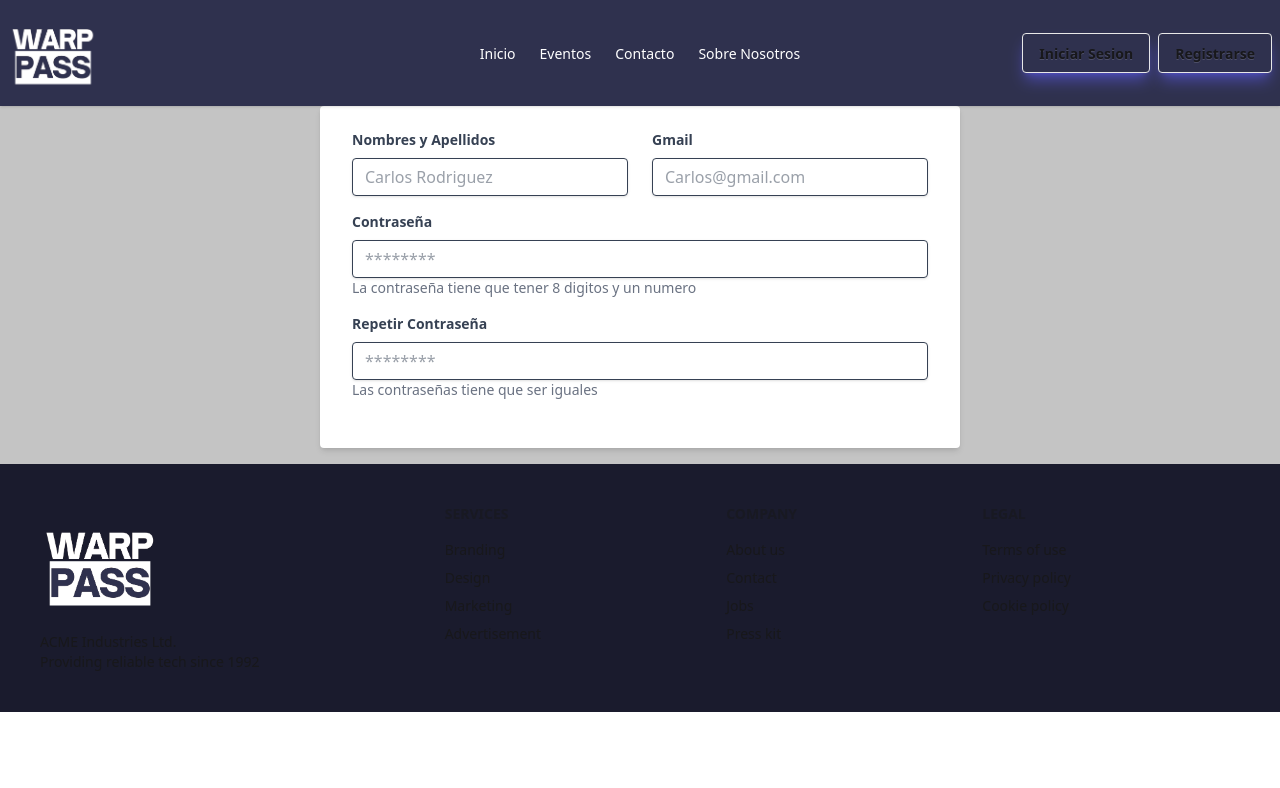
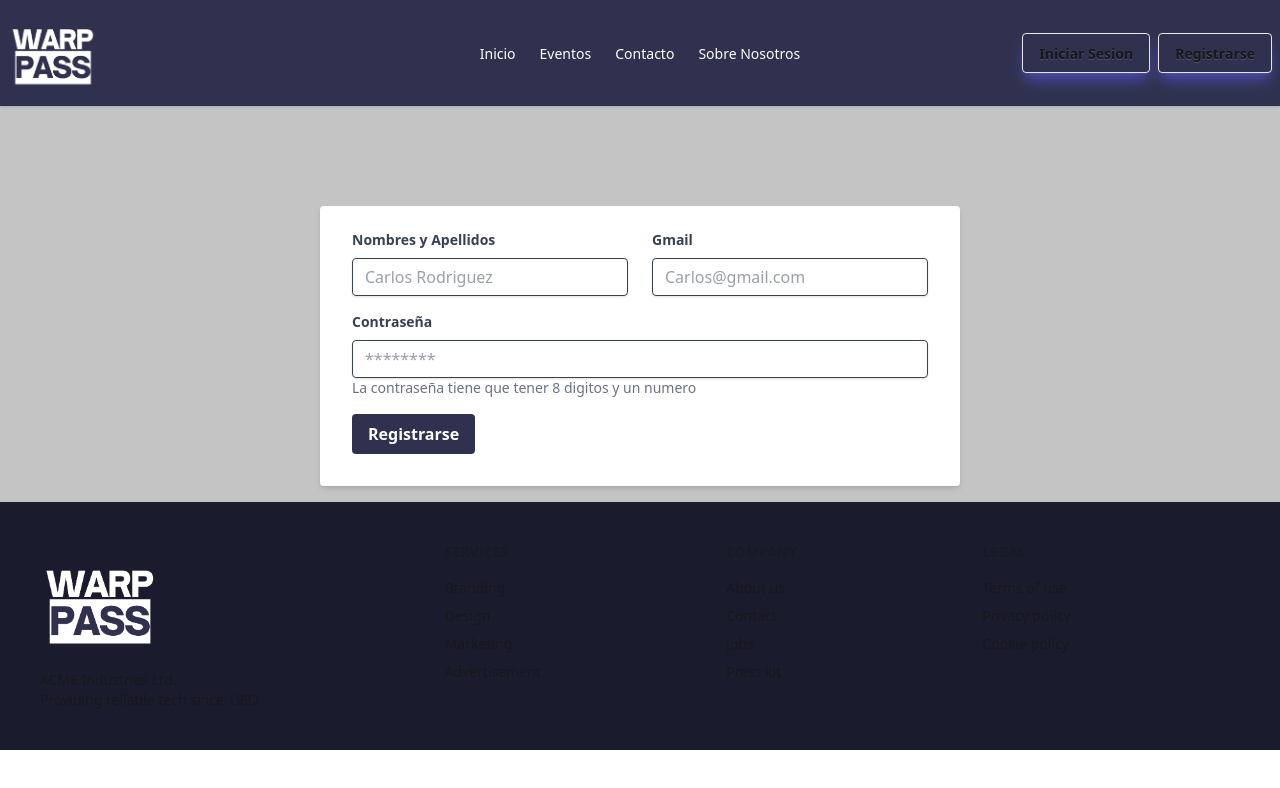
Before and after one commit to Yappur/WarpPass-Frontend, a React (Vite) app: page /register in a window 1280 px wide. Shown: the top 788 px of the page. Built offline with nearby package versions, Linux system fonts and the light colour scheme.

Commit message:
se configura la primera peticion de front a backend y se registran usuarios

```diff
--- a/src/components/formularios/FormRegisterLogin.jsx
+++ b/src/components/formularios/FormRegisterLogin.jsx
@@ -1,9 +1,37 @@
-import React from "react";
+import { useState } from "react";
+import axiosConfig from "../../helpers/axios.config";
 
 const FormRegisterLogin = () => {
+  const [nombre, setNombre] = useState("");
+  const [email, setEmail] = useState("");
+  const [contrasenia, setContrasenia] = useState("");
+  const [errorMsg, setErrorMsg] = useState("");
+  const handleSubmit = (e) => {
+    e.preventDefault();
+    if (nombre === "" || !email || !contrasenia) {
+      return console.log("error");
+    }
+    registrarUsuario(nombre, email, contrasenia);
+  };
+
+  const registrarUsuario = async (nombre, email, contrasenia) => {
+    try {
+      const response = await axiosConfig.post("/usuarios/crearUsuario", {
+        nombre,
+        email,
+        contrasenia,
+      });
+      if (response.status === 201) {
+        alert("Usuario creado exitosamente");
+      }
+    } catch (error) {
+      setErrorMsg(error.response.data.msg);
+    }
+  };
+
   return (
     <>
-      <div className="container ml-auto mr-auto flex items-center justify-center">
+      <div className="container ml-auto mr-auto flex items-center justify-center mt-25">
         <div className="w-full md:w-1/2">
           <form className="bg-white shadow-md rounded px-8 pt-6 pb-8 mb-4">
             <div className="mb-4">
@@ -22,6 +50,7 @@ const FormRegisterLogin = () => {
                     type="text"
                     required
                     placeholder="Carlos Rodriguez"
+                    onChange={(e) => setNombre(e.target.value)}
                   />
                 </div>
                 {/* email */}
@@ -38,6 +67,7 @@ const FormRegisterLogin = () => {
                     type="email"
                     required
                     placeholder="Carlos@gmail.com"
+                    onChange={(e) => setEmail(e.target.value)}
                   />
                 </div>
               </div>
@@ -55,12 +85,13 @@ const FormRegisterLogin = () => {
                 type="password"
                 required
                 placeholder="********"
+                onChange={(e) => setContrasenia(e.target.value)}
               />
               <p className="text-gray-500 text-sm">
                 La contraseña tiene que tener 8 digitos y un numero
               </p>
             </div>
-            <div className="mb-4">
+            {/* <div className="mb-4">
               <label
                 className="block text-gray-700 text-sm font-bold mb-2"
                 for="contrasenia"
@@ -73,10 +104,19 @@ const FormRegisterLogin = () => {
                 type="password"
                 required
                 placeholder="********"
+                onChange={(e) => setContrasenia(e.target.value)}
               />
               <p className="text-gray-500 text-sm">
                 Las contraseñas tiene que ser iguales
               </p>
+            </div> */}
+            <div>
+              <button
+                className="bg-[#2F314E] hover:bg-[#1A1B2D] text-white font-bold py-2 px-4 rounded"
+                onClick={handleSubmit}
+              >
+                Registrarse
+              </button>
             </div>
           </form>
         </div>
--- a/src/helpers/axios.config.js
+++ b/src/helpers/axios.config.js
@@ -1,7 +1,7 @@
 import axios from "axios";
 
 const axiosConfig = axios.create({
-  baseUrl: "http://localhost:4000",
+  baseURL: "http://localhost:4000",
 });
 
 export default axiosConfig;
```
